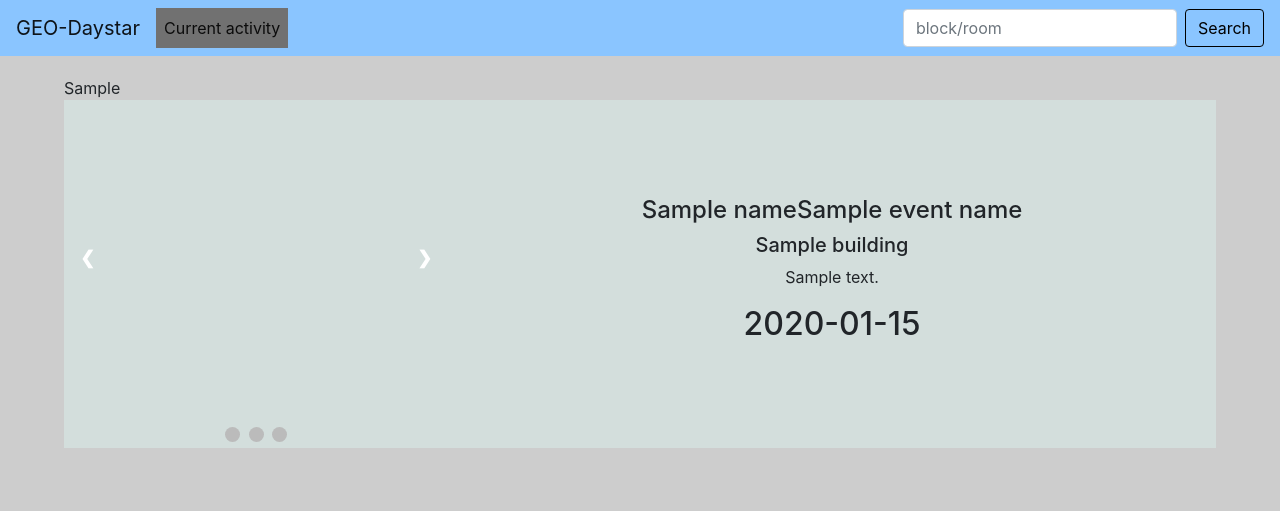
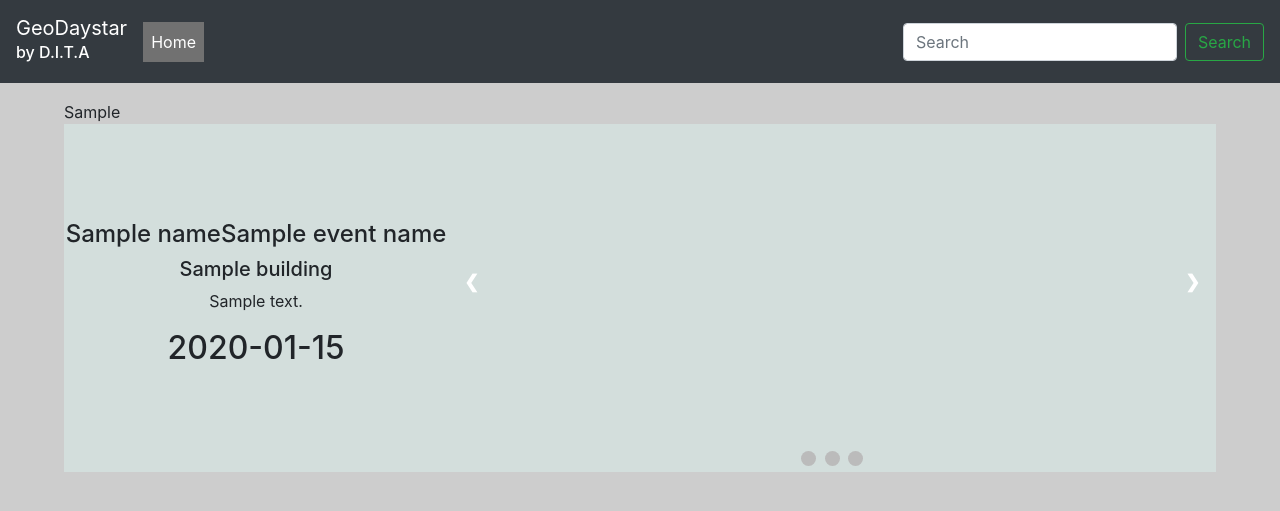
Before and after one commit to wayneotemah/Daystar-Map, a Django app: template templates/index.html in a window 1280 px wide. Shown: the top 511 px of the page. Run offline with Django 3.2, Linux system fonts and the light colour scheme; the template is opened without the code that fills it: most values are stand-ins (such as "Sample title", 1, 10 or a date in 2020); grey boxes marked "Sample" are stand-in pictures.

Commit message:
UI test 1

```diff
--- a/static/home.css
+++ b/static/home.css
@@ -1,22 +1,48 @@
 body{
     background-color: #cdcdcd;
 }
-
-
-/* navbar background color */
-.bg-light {
-    background-color: #8ac5ff!important;
+.navbar{
+  z-index: 10000;
+  position: fixed;
+  top: 0px;
+  margin-bottom: 70px;
+  width: 100%;
 }
-/* navbar  */
-.btn-outline-success {
-    color: #000;
-    border-color: #000;
+.navbar .dropdown-toggle, .navbar .dropdown-menu a {
+  cursor: pointer;
 }
 
-.map{
-    margin-top: 20px;
+.navbar .dropdown-item.active, .navbar .dropdown-item:active {
+  color: inherit;
+  text-decoration: none;
+  background-color: inherit;
 }
+
+.navbar .dropdown-item:focus, .navbar .dropdown-item:hover {
+  color: #1a1f25;
+  text-decoration: none;
+  background-color: #f8f9fa;
+}
+
+@media (min-width: 767px) {
+  .navbar .dropdown-toggle:not(.nav-link)::after {
+      display: inline-block;
+      width: 0;
+      height: 0;
+      margin-left: .5em;
+      vertical-align: 0;
+      border-bottom: .3em solid transparent;
+      border-top: .3em solid transparent;
+      border-left: .3em solid;
+  }
+}
+
+ .map{
+    margin-top: 100px;
+}
+
 .mapcont{
+    z-index: -1;
     width: 90%;
     margin: auto;
 }
@@ -38,7 +64,7 @@
 }
 
 .ImgCont {
-    flex: 1;
+    flex: 2;
     flex-wrap: wrap;
 }
 
@@ -48,7 +74,7 @@
 }
 
 .cardWrap {
-    flex: 2;
+    flex: 1;
     flex-wrap: wrap;
     text-align: center;
 }
@@ -56,16 +82,18 @@
 
 @media (max-width: 760px) {
     .map{
-        margin-top: 20px;
+        margin-top: 100px;
     }
     .mapcont{
         margin-top: 20px;
-        width: 90%;
+        width: 100%;
+        /* height: 100vh; */
         margin: auto;
     }
     .wrappercontainer {
         display: block;
-        margin-top: 20px;
+        margin-top: 10px;
+        width: 100%;
     }
     .card-text{
         padding: 10px;
--- a/templates/index.html
+++ b/templates/index.html
@@ -15,30 +15,36 @@
 
 
 
-    <title>Daystar</title>
+    <title>GeoDaystar</title>
   </head>
 
   <body>
     <!-- Navbar -->
-    <nav class="navbar navbar-expand-lg navbar-light bg-light">
-        <a class="navbar-brand" href="#">GEO-Daystar</a>
-        <button class="navbar-toggler" type="button" data-toggle="collapse" data-target="#navbarSupportedContent" aria-controls="navbarSupportedContent" aria-expanded="false" aria-label="Toggle navigation">
+    <div class="navbar navbar-expand-md navbar-dark bg-dark mb-4" role="navigation">
+      <a class="navbar-brand">GeoDaystar <h6>by D.I.T.A</h6> </a>
+      <button class="navbar-toggler" type="button" data-toggle="collapse" data-target="#navbarCollapse" aria-controls="navbarCollapse" aria-expanded="false" aria-label="Toggle navigation">
           <span class="navbar-toggler-icon"></span>
       </button>
-
-        <div class="collapse navbar-collapse" id="navbarSupportedContent">
+      <div class="collapse navbar-collapse" id="navbarCollapse">
           <ul class="navbar-nav mr-auto">
               <li class="nav-item active">
-              <a class="nav-link" href="{% url 'index' %}"> Current activity<span class="sr-only">(current)</span></a>
+                  <a class="nav-link" href="{% url 'index' %}">Home</a>
               </li>
+              <!-- <li class="nav-item">
+                  <a class="nav-link" href="http://fontenele.github.io/bootstrap-navbar-dropdowns/" target="_blank">Github</a>
+              </li>
+              <li class="nav-item">
+                  <a class="nav-link disabled" href="#">Disabled</a>
+              </li> -->
+
           </ul>
-          <form class="form-inline my-2 my-lg-0" method="POST">
+          <form class="form-inline mt-2 mt-md-0"  method="POST">
               {% csrf_token %}
-            <input class="form-control mr-sm-2" type="search" placeholder="block/room" name = "locationSearch" aria-label="Search">
+              <input class="form-control mr-sm-2" type="text" placeholder="Search" name = "locationSearch" aria-label="Search">
               <button class="btn btn-outline-success my-2 my-sm-0" type="submit">Search</button>
           </form>
       </div>
-    </nav>
+    </div>
     <!-- endofnavBar -->
 
     <div class="map">
@@ -53,6 +59,14 @@
 
 
     <div class="wrappercontainer">
+
+      <div class="cardWrap">
+        <h4>{{Name}}{{eventName}}</h4>
+        <h5>{{building}}</h5>
+
+        <p class="card-text">{{details}}</p>
+        <h2>{{eventime}}</h2>
+      </div>
 
       <div class="ImgCont">
 
@@ -83,14 +97,6 @@
         </div>
       </div>
 
-      <div class="cardWrap">
-        <h4>{{Name}}{{eventName}}</h4>
-        <h5>{{building}}</h5>
-
-        <p class="card-text">{{details}}</p>
-        <h2>{{eventime}}</h2>
-      </div>
-
   </div>
 
 
```
Also changed, not shown: map/views.py (+11 -15 lines). Lines whose indentation alone changed are shown as unchanged.
